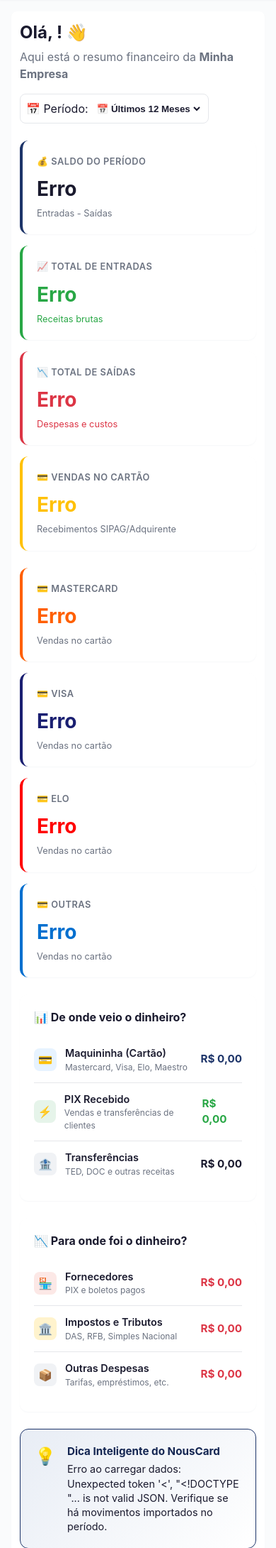
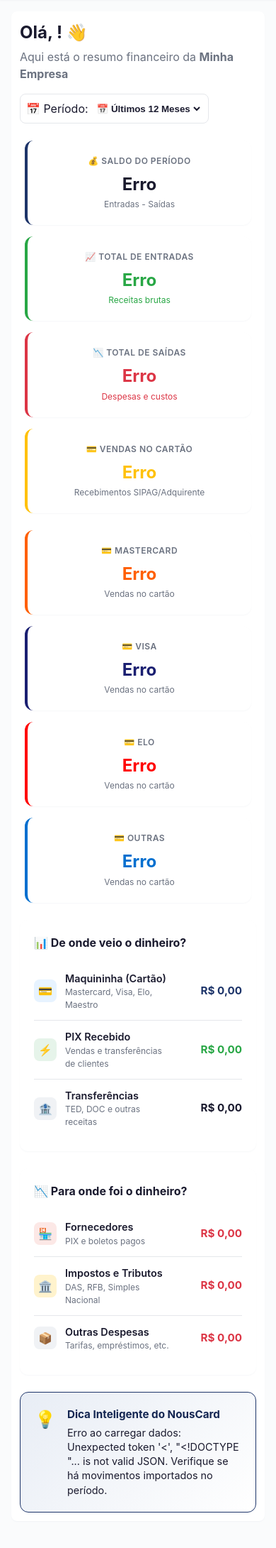
Before and after one commit to WilsonNous/NousCard, a Flask app: template templates/dashboard.html in a window 390 px wide. Shown: the part 177-2358 px from the top of the page at 71% size. Run offline with Flask 3, Linux system fonts and the light colour scheme; the template is opened without the code that fills it, so the values that code supplies are empty.

Commit message:
Update dashboard.html

```diff
--- a/templates/dashboard.html
+++ b/templates/dashboard.html
@@ -40,21 +40,27 @@
         cursor: pointer;
     }
 
-    /* KPIs Principais */
+    /* ============================================================
+       ✅ KPIs: Layout Horizontal (Desktop) / Vertical (Mobile)
+       ============================================================ */
     .kpi-grid {
-        display: grid;
-        grid-template-columns: repeat(auto-fit, minmax(240px, 1fr));
+        display: flex;
+        flex-wrap: wrap;
         gap: 1rem;
         margin-bottom: 1.5rem;
+        justify-content: flex-start;
     }
 
     .kpi-card {
+        flex: 0 0 auto;
+        width: 220px;
         background: var(--white);
         border-radius: 12px;
         padding: 1.25rem;
         box-shadow: var(--shadow-sm);
         border-left: 4px solid var(--gray-border);
         transition: transform 0.2s, box-shadow 0.2s;
+        text-align: center;
     }
 
     .kpi-card:hover {
@@ -68,7 +74,7 @@
     .kpi-card.cartao { border-left-color: var(--warning); }
 
     .kpi-label {
-        font-size: 0.8rem;
+        font-size: 0.75rem;
         font-weight: 600;
         color: var(--text-muted);
         text-transform: uppercase;
@@ -76,23 +82,49 @@
         margin-bottom: 0.5rem;
         display: flex;
         align-items: center;
+        justify-content: center;
         gap: 0.5rem;
     }
 
     .kpi-value {
-        font-size: 1.75rem;
+        font-size: 1.5rem;
         font-weight: 700;
         color: var(--text);
         margin-bottom: 0.25rem;
+        line-height: 1.3;
     }
 
     .kpi-sub {
-        font-size: 0.8rem;
+        font-size: 0.75rem;
         color: var(--text-muted);
     }
 
     .kpi-sub.positive { color: var(--success); }
     .kpi-sub.negative { color: var(--error); }
+
+    /* ============================================================
+       ✅ RESPONSIVO: Empilhar cards em telas pequenas
+       ============================================================ */
+    @media (max-width: 1024px) {
+        .kpi-card {
+            width: 48%;
+        }
+    }
+
+    @media (max-width: 768px) {
+        .kpi-grid {
+            flex-direction: column;
+            align-items: center;
+        }
+        .kpi-card {
+            width: 100%;
+            max-width: 320px;
+        }
+        .dashboard-header {
+            flex-direction: column;
+            align-items: flex-start;
+        }
+    }
 
     /* Seção de Detalhes */
     .details-grid {
@@ -144,6 +176,7 @@
         align-items: center;
         justify-content: center;
         font-size: 1rem;
+        flex-shrink: 0;
     }
 
     .breakdown-name {
@@ -160,6 +193,8 @@
     .breakdown-value {
         font-weight: 700;
         font-size: 0.95rem;
+        text-align: right;
+        min-width: 100px;
     }
 
     /* Barra de Progresso */
@@ -235,7 +270,7 @@
         </div>
     </div>
 
-    <!-- KPIs Principais -->
+    <!-- KPIs Principais - Layout Horizontal -->
     <div class="kpi-grid">
         <!-- Saldo Líquido -->
         <div class="kpi-card saldo">
@@ -266,8 +301,8 @@
         </div>
     </div>
 
-    <!-- Adicionar após os KPIs principais -->
-    <div class="kpi-grid" style="margin-top: 1.5rem;">
+    <!-- Vendas por Bandeira - Layout Horizontal -->
+    <div class="kpi-grid" style="margin-top: 0.5rem;">
         <div class="kpi-card" style="border-left-color: #FF5F00;">
             <div class="kpi-label">💳 Mastercard</div>
             <div class="kpi-value" style="color: #FF5F00;" id="kpi-mastercard">R$ 0,00</div>
@@ -384,22 +419,34 @@
 </section>
 
 <script>
-// Função para formatar moeda BRL
+// ============================================================
+// ✅ FORMATAR BRL COM SEPARADOR DE MILHAR (CORRIGIDO)
+// ============================================================
 const formatBRL = (value) => {
-    return new Intl.NumberFormat('pt-BR', { style: 'currency', currency: 'BRL' }).format(value || 0);
+    if (value === null || value === undefined) return 'R$ 0,00';
+
+    const num = typeof value === 'string' ? parseFloat(value.replace(/[^\d,-]/g, '').replace(',', '.')) : value;
+
+    if (isNaN(num)) return 'R$ 0,00';
+
+    // Formatar: 1234567.89 → "R$ 1.234.567,89"
+    return new Intl.NumberFormat('pt-BR', {
+        style: 'currency',
+        currency: 'BRL',
+        minimumFractionDigits: 2,
+        maximumFractionDigits: 2
+    }).format(num);
 };
 
 // Função principal de atualização do Dashboard
 async function atualizarDashboard(periodo) {
     // Mostrar estado de carregamento
-    document.getElementById('kpi-saldo').textContent = 'Carregando...';
-    document.getElementById('kpi-entradas').textContent = '...';
-    document.getElementById('kpi-saidas').textContent = '...';
-    document.getElementById('kpi-cartao').textContent = '...';
-    document.getElementById('kpi-mastercard').textContent = '...';
-    document.getElementById('kpi-visa').textContent = '...';
-    document.getElementById('kpi-elo').textContent = '...';
-    document.getElementById('kpi-outras').textContent = '...';
+    const kpiIds = ['kpi-saldo', 'kpi-entradas', 'kpi-saidas', 'kpi-cartao',
+                    'kpi-mastercard', 'kpi-visa', 'kpi-elo', 'kpi-outras'];
+    kpiIds.forEach(id => {
+        const el = document.getElementById(id);
+        if (el) el.textContent = 'Carregando...';
+    });
 
     try {
         // ✅ CHAMAR API REAL
@@ -421,36 +468,54 @@ async function atualizarDashboard(periodo) {
         }
 
         // Atualizar KPIs Principais
-        document.getElementById('kpi-saldo').textContent = formatBRL(data.saldo);
-        document.getElementById('kpi-saldo-sub').textContent = data.saldo >= 0 ? '✅ Fluxo positivo' : '⚠️ Fluxo negativo';
-        document.getElementById('kpi-saldo-sub').className = `kpi-sub ${data.saldo >= 0 ? 'positive' : 'negative'}`;
+        const saldoEl = document.getElementById('kpi-saldo');
+        if (saldoEl) {
+            saldoEl.textContent = formatBRL(data.saldo);
+            const subEl = document.getElementById('kpi-saldo-sub');
+            if (subEl) {
+                subEl.textContent = data.saldo >= 0 ? '✅ Fluxo positivo' : '⚠️ Fluxo negativo';
+                subEl.className = `kpi-sub ${data.saldo >= 0 ? 'positive' : 'negative'}`;
+            }
+        }
 
-        document.getElementById('kpi-entradas').textContent = formatBRL(data.entradas);
-        document.getElementById('kpi-saidas').textContent = formatBRL(data.saidas);
-        document.getElementById('kpi-cartao').textContent = formatBRL(data.vendas_cartao);
+        const entradasEl = document.getElementById('kpi-entradas');
+        if (entradasEl) entradasEl.textContent = formatBRL(data.entradas);
+
+        const saidasEl = document.getElementById('kpi-saidas');
+        if (saidasEl) saidasEl.textContent = formatBRL(data.saidas);
+
+        const cartaoEl = document.getElementById('kpi-cartao');
+        if (cartaoEl) cartaoEl.textContent = formatBRL(data.vendas_cartao);
 
         // ✅ Atualizar KPIs de Vendas por Bandeira
         const bandeiras = data.vendas_por_bandeira || {};
-        document.getElementById('kpi-mastercard').textContent = formatBRL(bandeiras.mastercard || 0);
-        document.getElementById('kpi-visa').textContent = formatBRL(bandeiras.visa || 0);
-        document.getElementById('kpi-elo').textContent = formatBRL(bandeiras.elo || 0);
+
+        const mastercardEl = document.getElementById('kpi-mastercard');
+        if (mastercardEl) mastercardEl.textContent = formatBRL(bandeiras.mastercard || 0);
+
+        const visaEl = document.getElementById('kpi-visa');
+        if (visaEl) visaEl.textContent = formatBRL(bandeiras.visa || 0);
+
+        const eloEl = document.getElementById('kpi-elo');
+        if (eloEl) eloEl.textContent = formatBRL(bandeiras.elo || 0);
 
         // Calcular "Outras" (soma de todas as bandeiras não listadas)
         const outrasBandeiras = Object.entries(bandeiras)
             .filter(([key]) => !['mastercard', 'visa', 'elo'].includes(key.toLowerCase()))
             .reduce((sum, [_, value]) => sum + (value || 0), 0);
-        document.getElementById('kpi-outras').textContent = formatBRL(outrasBandeiras);
+        const outrasEl = document.getElementById('kpi-outras');
+        if (outrasEl) outrasEl.textContent = formatBRL(outrasBandeiras);
 
         // Calcular totais para porcentagens
-        const totalRec = data.receitas.cartao + data.receitas.pix + data.receitas.transferencias;
-        const totalDesp = data.despesas.fornecedores + data.despesas.impostos + data.despesas.outras;
+        const totalRec = (data.receitas?.cartao || 0) + (data.receitas?.pix || 0) + (data.receitas?.transferencias || 0);
+        const totalDesp = (data.despesas?.fornecedores || 0) + (data.despesas?.impostos || 0) + (data.despesas?.outras || 0);
 
         // Atualizar Breakdown de Receitas
         updateBreakdown('receitas-breakdown', [
             {
                 name: 'Maquininha (Cartão)',
                 desc: 'Mastercard, Visa, Elo, Maestro',
-                value: data.receitas.cartao,
+                value: data.receitas?.cartao || 0,
                 total: totalRec,
                 color: 'var(--primary)',
                 icon: '💳',
@@ -459,7 +524,7 @@ async function atualizarDashboard(periodo) {
             {
                 name: 'PIX Recebido',
                 desc: 'Vendas e transferências de clientes',
-                value: data.receitas.pix,
+                value: data.receitas?.pix || 0,
                 total: totalRec,
                 color: 'var(--success)',
                 icon: '⚡',
@@ -468,7 +533,7 @@ async function atualizarDashboard(periodo) {
             {
                 name: 'Transferências',
                 desc: 'TED, DOC e outras receitas',
-                value: data.receitas.transferencias,
+                value: data.receitas?.transferencias || 0,
                 total: totalRec,
                 color: 'var(--text-muted)',
                 icon: '🏦',
@@ -481,7 +546,7 @@ async function atualizarDashboard(periodo) {
             {
                 name: 'Fornecedores',
                 desc: 'PIX e boletos pagos',
-                value: data.despesas.fornecedores,
+                value: data.despesas?.fornecedores || 0,
                 total: totalDesp,
                 color: 'var(--error)',
                 icon: '🏪',
@@ -490,7 +555,7 @@ async function atualizarDashboard(periodo) {
             {
                 name: 'Impostos e Tributos',
                 desc: 'DAS, RFB, Simples Nacional',
-                value: data.despesas.impostos,
+                value: data.despesas?.impostos || 0,
                 total: totalDesp,
                 color: '#856404',
                 icon: '🏛️',
@@ -499,7 +564,7 @@ async function atualizarDashboard(periodo) {
             {
                 name: 'Outras Despesas',
                 desc: 'Tarifas, empréstimos, etc.',
-                value: data.despesas.outras,
+                value: data.despesas?.outras || 0,
                 total: totalDesp,
                 color: 'var(--text-muted)',
                 icon: '📦',
@@ -508,32 +573,40 @@ async function atualizarDashboard(periodo) {
         ]);
 
         // Atualizar Insight
-        document.getElementById('insight-text').textContent = data.insight;
+        const insightEl = document.getElementById('insight-text');
+        if (insightEl) {
+            insightEl.textContent = data.insight || 'Continue acompanhando seu fluxo de caixa regularmente.';
+        }
 
         // Mostrar mensagem se não houver dados
         if (data.total_registros === 0) {
-            document.getElementById('insight-text').textContent =
-                "Nenhum dado encontrado para este período. Importe seu extrato bancário (OFX ou CSV) para visualizar seus KPIs financeiros!";
+            if (insightEl) {
+                insightEl.textContent =
+                    "Nenhum dado encontrado para este período. Importe seu extrato bancário (OFX ou CSV) para visualizar seus KPIs financeiros!";
+            }
         }
 
     } catch (error) {
         console.error('Erro ao carregar dashboard:', error);
-        document.getElementById('kpi-saldo').textContent = 'Erro';
-        document.getElementById('kpi-entradas').textContent = 'Erro';
-        document.getElementById('kpi-saidas').textContent = 'Erro';
-        document.getElementById('kpi-cartao').textContent = 'Erro';
-        document.getElementById('kpi-mastercard').textContent = 'Erro';
-        document.getElementById('kpi-visa').textContent = 'Erro';
-        document.getElementById('kpi-elo').textContent = 'Erro';
-        document.getElementById('kpi-outras').textContent = 'Erro';
-        document.getElementById('insight-text').textContent =
-            `Erro ao carregar dados: ${error.message}. Verifique se há movimentos importados no período.`;
+
+        kpiIds.forEach(id => {
+            const el = document.getElementById(id);
+            if (el) el.textContent = 'Erro';
+        });
+
+        const insightEl = document.getElementById('insight-text');
+        if (insightEl) {
+            insightEl.textContent =
+                `Erro ao carregar dados: ${error.message}. Verifique se há movimentos importados no período.`;
+        }
     }
 }
 
 // Função auxiliar para renderizar as barras de breakdown
 function updateBreakdown(containerId, items) {
     const container = document.getElementById(containerId);
+    if (!container) return;
+
     container.innerHTML = ''; // Limpar
 
     items.forEach(item => {
@@ -542,7 +615,7 @@ function updateBreakdown(containerId, items) {
         const html = `
             <div class="breakdown-item">
                 <div style="width: 100%;">
-                    <div style="display: flex; justify-content: space-between; align-items: center; margin-bottom: 0.25rem;">
+                    <div style="display: flex; justify-content: space-between; align-items: center; margin-bottom: 0.25rem; flex-wrap: wrap; gap: 0.5rem;">
                         <div class="breakdown-info">
                             <div class="breakdown-icon" style="background: ${item.bg}; color: ${item.color};">${item.icon}</div>
                             <div>
@@ -565,7 +638,8 @@ function updateBreakdown(containerId, items) {
 // Carregar dados ao iniciar a página
 document.addEventListener('DOMContentLoaded', () => {
     // ✅ NOVO: Pegar o valor selecionado no select (padrão: 12meses)
-    const periodoSelecionado = document.getElementById('periodoSelect').value;
+    const periodoSelect = document.getElementById('periodoSelect');
+    const periodoSelecionado = periodoSelect ? periodoSelect.value : '12meses';
     atualizarDashboard(periodoSelecionado);
 });
 </script>
```
